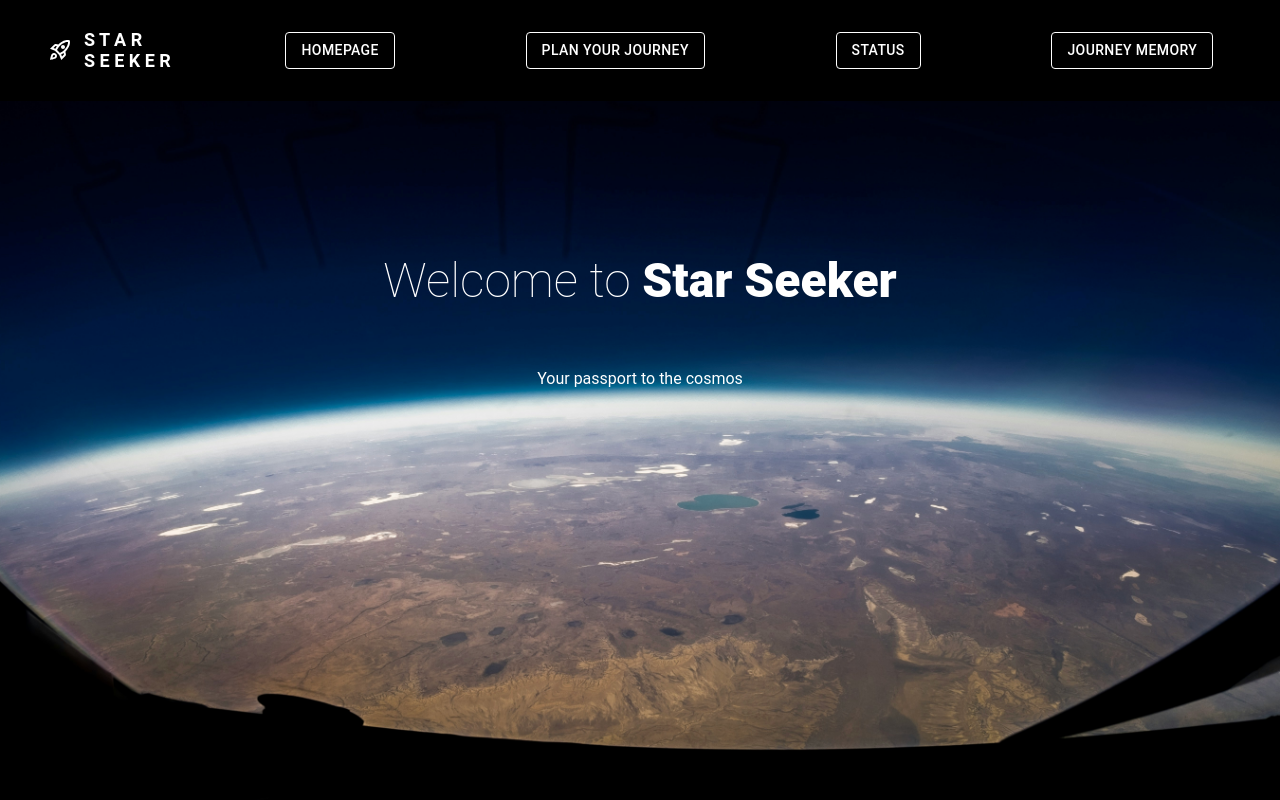
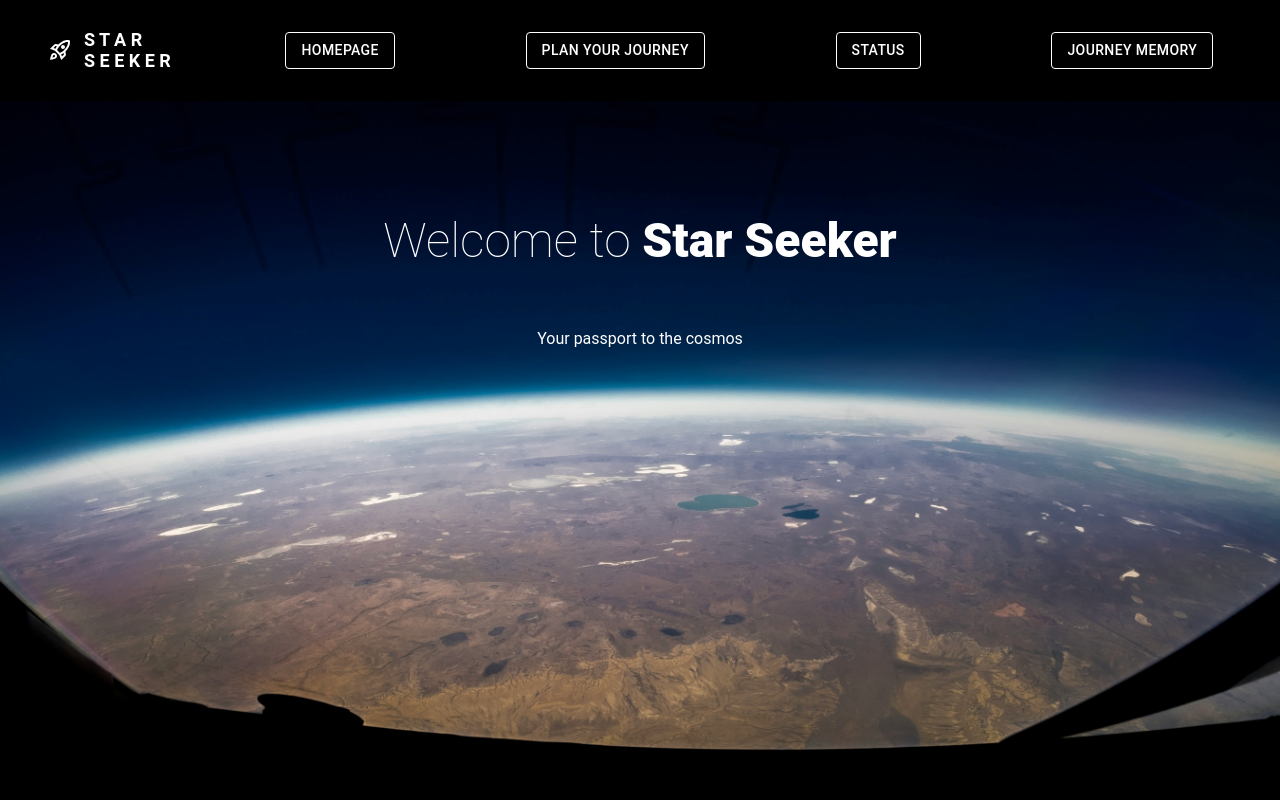
Before and after one commit to Kevasc/star-seeker, a React (Create React App) app: page / in a window 1280 px wide. Shown: the top 800 px of the page. Built offline with nearby package versions, Linux system fonts and the light colour scheme; no server answers.

Commit message:
adjusted subtext size

```diff
--- a/src/components/homepage/welcome-pane/WelcomePane.css
+++ b/src/components/homepage/welcome-pane/WelcomePane.css
@@ -14,7 +14,7 @@
 display: flex;
 justify-content: center;
 flex-direction: column;
-margin-bottom: 10rem;
+margin-bottom: 15rem;
 }
 
 .section-title {
```
